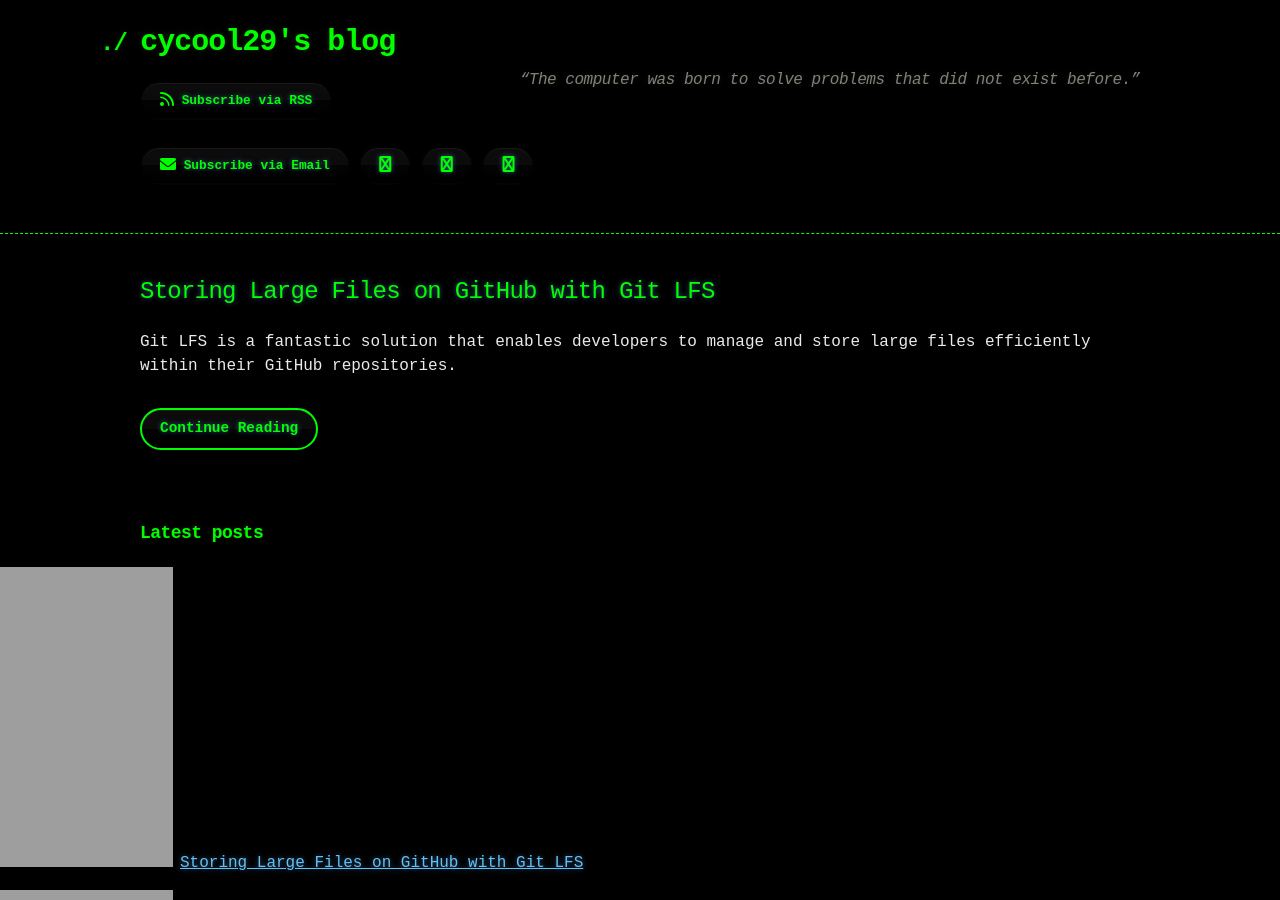
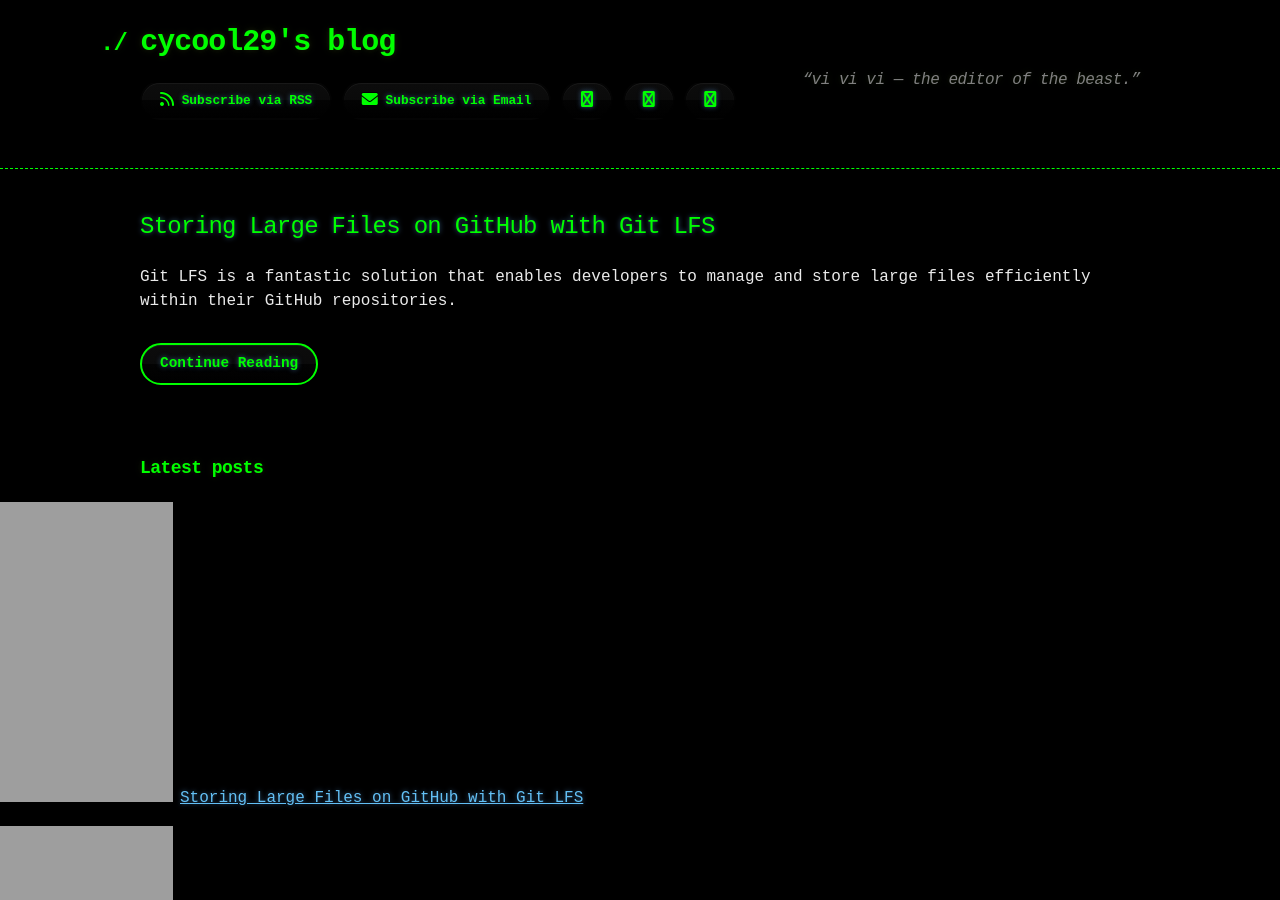
Before and after one commit to cycool29/cycool29.github.io, a Jekyll site: the page built from index.md, in a window 1280 px wide and 900 px high. Built offline with Jekyll 4.4.1, drawn with Linux system fonts in a browser that asks for light colours; a style sheet for code colours, icons or effects is not loaded.

Commit message:
Update quotes

```diff
--- a/_config.yml
+++ b/_config.yml
@@ -1,5 +1,5 @@
 title: cycool29's blog
-description: "“The computer was born to solve problems that did not exist before.” "
+description: "“vi vi vi — the editor of the beast.” "
 bio: A high school student. Intermediate in Python, Git, Bash. Learning JavaScript. He/Him. "
 author: cycool29
 url: https://cycool29.github.io
```
